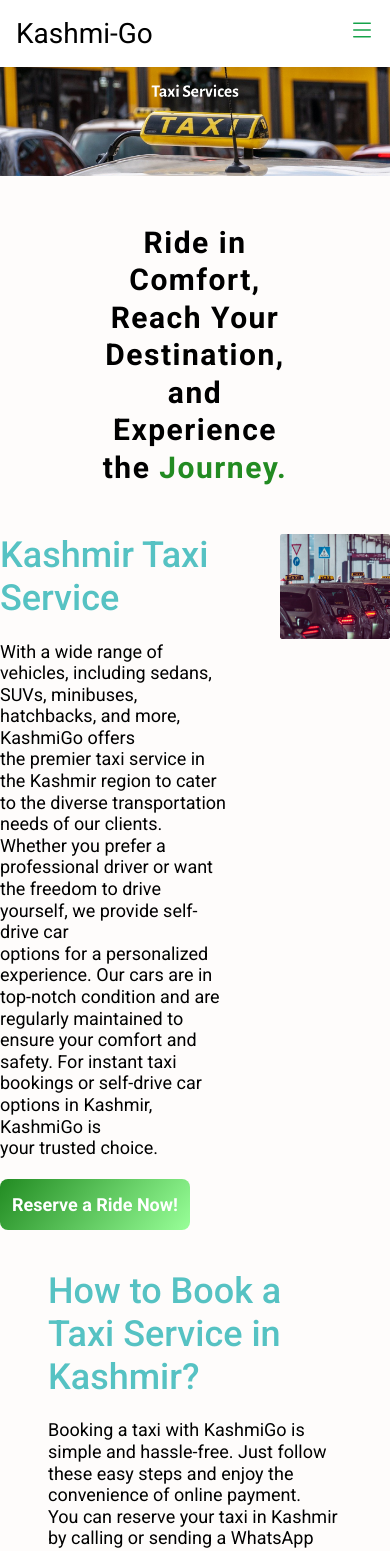
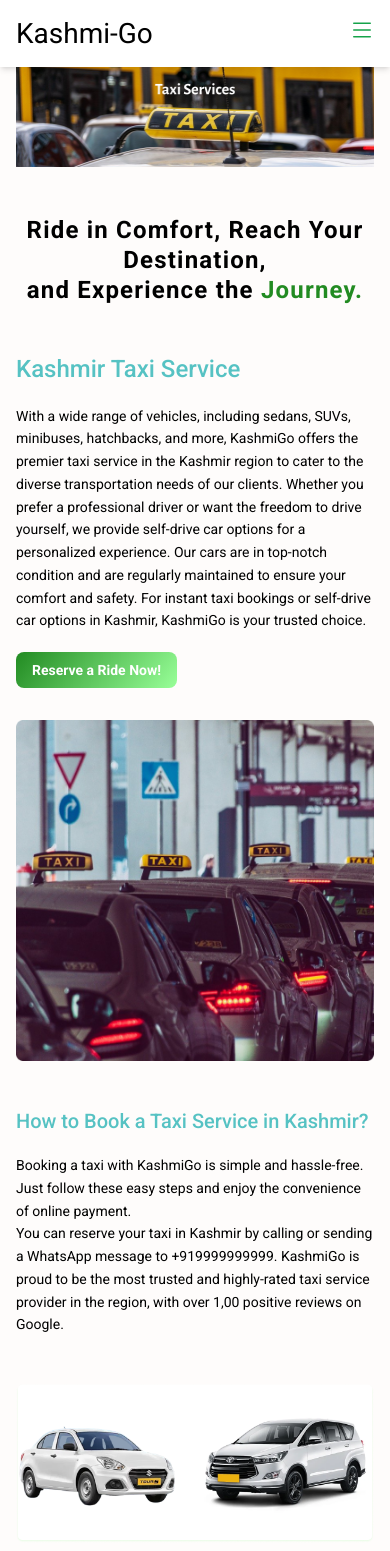
Before and after one commit to zahid-01/kashmigo_nextjs, a Next.js app: page /taxi-services in a window 390 px wide. Shown: the top 1551 px of the page. Built offline with nearby package versions, Linux system fonts and the light colour scheme; no server answers.

Commit message:
added responsiveness

```diff
--- a/src/app/components/BookingForm.js
+++ b/src/app/components/BookingForm.js
@@ -29,7 +29,7 @@
 
   const handleBooking = async () => {
     if (!startDate || !numberOfPeople) {
-      return setErr("Provide all the required details");
+      return setError("Provide all the required details");
     }
 
     const payload = {
--- a/src/app/taxi-services/page.js
+++ b/src/app/taxi-services/page.js
@@ -8,8 +8,8 @@
 
 const TaxiServices = () => {
   return (
-    <div className=" ">
-      <div className="relative m-0">
+    <div className="px-4 md:px-8 lg:px-12">
+      <div className="relative">
         <Image
           src={TexiServices}
           alt="About Us"
@@ -18,53 +18,55 @@
         />
       </div>
 
-      <div className=" mx-auto">
-        <h1 className="text-center text-3xl sm:text-4xl md:text-5xl font-bold tracking-[0.05em] leading-tight my-12 mx-[100px]">
+      <div className="text-center mx-auto my-12">
+        <h1 className="text-2xl sm:text-3xl md:text-4xl lg:text-5xl font-bold tracking-[0.05em] leading-tight">
           Ride in Comfort, Reach Your Destination, <br /> and Experience the
           <span className="text-[#228B22]"> Journey.</span>
         </h1>
       </div>
-      <div className="flex justify-center my-10 ">
-        <div className="pr-12">
-          <h2 className="text-[36px] text-[#56C2C3] font-medium leading-[43.2px] mb-5">
+
+      <div className="flex flex-col md:flex-row justify-center items-center my-10 space-y-8 md:space-y-0 md:space-x-8">
+        <div className="md:flex-1">
+          <h2 className="text-2xl sm:text-3xl md:text-4xl text-[#56C2C3] font-medium mb-5">
             Kashmir Taxi Service
           </h2>
-          <p className="text-[18px] font-normal leading-[21.6px]">
+          <p className="text-sm md:text-base lg:text-lg leading-relaxed max-w-[700px]">
             With a wide range of vehicles, including sedans, SUVs, minibuses,
-            hatchbacks, and more, KashmiGo offers <br /> the premier taxi
-            service in the Kashmir region to cater to the diverse transportation
-            needs of our clients. <br /> Whether you prefer a professional
-            driver or want the freedom to drive yourself, we provide self-drive
-            car <br /> options for a personalized experience. Our cars are in
-            top-notch condition and are regularly maintained to <br /> ensure
-            your comfort and safety. For instant taxi bookings or self-drive car
-            options in Kashmir, KashmiGo is <br /> your trusted choice.
+            hatchbacks, and more, KashmiGo offers the premier taxi service in
+            the Kashmir region to cater to the diverse transportation needs of
+            our clients. Whether you prefer a professional driver or want the
+            freedom to drive yourself, we provide self-drive car options for a
+            personalized experience. Our cars are in top-notch condition and are
+            regularly maintained to ensure your comfort and safety. For instant
+            taxi bookings or self-drive car options in Kashmir, KashmiGo is your
+            trusted choice.
           </p>
           <Link
             href="https://wa.me/916006354443"
             target="_blank"
             rel="noopener noreferrer"
           >
-            <button className="bg-signup-gradient rounded-lg text-white text-[18px] font-bold mt-5 px-3 py-3 ">
+            <button className="bg-signup-gradient rounded-lg text-white text-sm md:text-base font-bold mt-5 px-4 py-2">
               Reserve a Ride Now!
             </button>
           </Link>
         </div>
-        <div>
+        <div className="md:flex-1">
           <Image
             src={Frame}
             alt="About Us"
             width={400}
             height={381}
-            className="w-full object-cover"
+            className="w-full"
           />
         </div>
       </div>
-      <div className="flex-col justify-center mx-12">
-        <h2 className="text-[36px] text-[#56C2C3] font-medium leading-[43.2px] my-5">
+
+      <div className="my-12">
+        <h2 className="text-xl sm:text-2xl md:text-3xl text-[#56C2C3] font-medium leading-tight mb-5">
           How to Book a Taxi Service in Kashmir?
         </h2>
-        <p className="text-[18px] font-normal leading-[21.6px]">
+        <p className="text-sm md:text-base lg:text-lg leading-relaxed">
           Booking a taxi with KashmiGo is simple and hassle-free. Just follow
           these easy steps and enjoy the convenience of online payment.
           <br /> You can reserve your taxi in Kashmir by calling or sending a
@@ -73,12 +75,15 @@
           over 1,00 positive reviews on Google.
         </p>
       </div>
-      <div className="relative my-5 mx-12">
+
+      <div className="relative my-5">
         <Image src={Taxis} alt="About Us" height={517} className="w-full" />
       </div>
+
       <Table />
-      <div className="mx-12">
-        <p className="text-[#000000] text-[18px] font-normal leading-[21.6px] my-12 ">
+
+      <div className="my-12">
+        <p className="text-black text-sm md:text-base lg:text-lg leading-relaxed mb-12">
           If you’re looking to travel off the beaten path and visit destinations
           like Baba Reshi Shrine, Shrunz Fall, and Drung Waterfall from Gulmarg,
           you’ll need to book a local taxi for transportation. To find out the
@@ -87,10 +92,11 @@
           Gulmarg sightseeing rates, simply call +91 9999999999 for an instant
           quote.
         </p>
-        <h2 className="text-[36px] font-medium leading-[43.2px] text-center">
+
+        <h2 className="text-2xl sm:text-3xl md:text-4xl font-medium text-center">
           Self Drive Car in <span className="text-[#228B22]">Kashmir</span>
         </h2>
-        <p className="text-[#000000] text-[18px] font-normal leading-[21.6px]  my-12 ">
+        <p className="text-black text-sm md:text-base lg:text-lg leading-relaxed my-12">
           Absolutely! Now, for your Kashmir trip, you can rent a self-drive car
           without a driver for a truly private and flexible experience. In
           addition to offering vehicles for your leisure and privacy, we also
@@ -100,18 +106,19 @@
           travel experience in Kashmir.
         </p>
       </div>
-      <div className="mx-12 my-12">
-        <h2 className="text-[36px] font-medium leading-[43.2px] text-center mb-8">
+
+      <div className="my-12">
+        <h2 className="text-2xl sm:text-3xl md:text-4xl font-medium text-center mb-8">
           Pre Book Your{" "}
           <span className="text-[#228B22]">
-            Kashmir Tour Package , Cab Service , Self Drive
+            Kashmir Tour Package, Cab Service, Self Drive
           </span>
         </h2>
-        <h2 className="text-[36px] font-medium leading-[43.2px]">
+        <h2 className="text-2xl sm:text-3xl md:text-4xl font-medium leading-tight">
           With <span className="text-[#56C2C3]">KashmiGo,</span> reservations
           for taxi services in Kashmir can be made in advance. You can simply
           make a reservation for your Kashmir cab by calling our reservation
-          team at <span className="text-[#56C2C3]">+91 6006354443</span>
+          team at <span className="text-[#56C2C3]">+91 6006354443</span>.
         </h2>
       </div>
     </div>
```
Also changed, not shown: src/app/page.js (+38 -63 lines).
